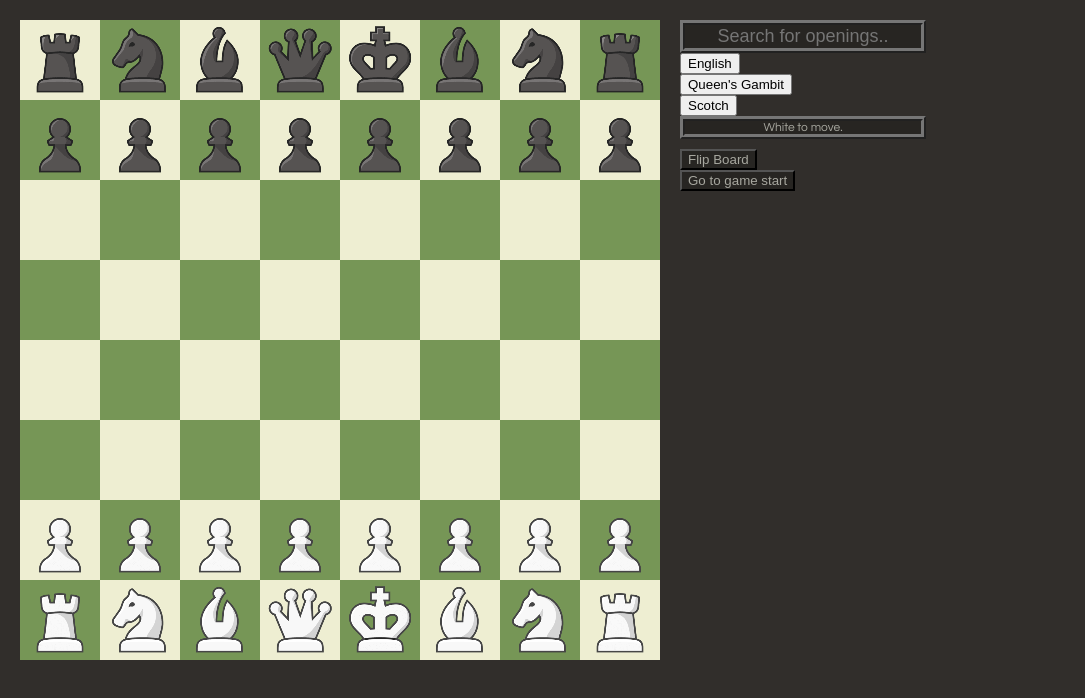
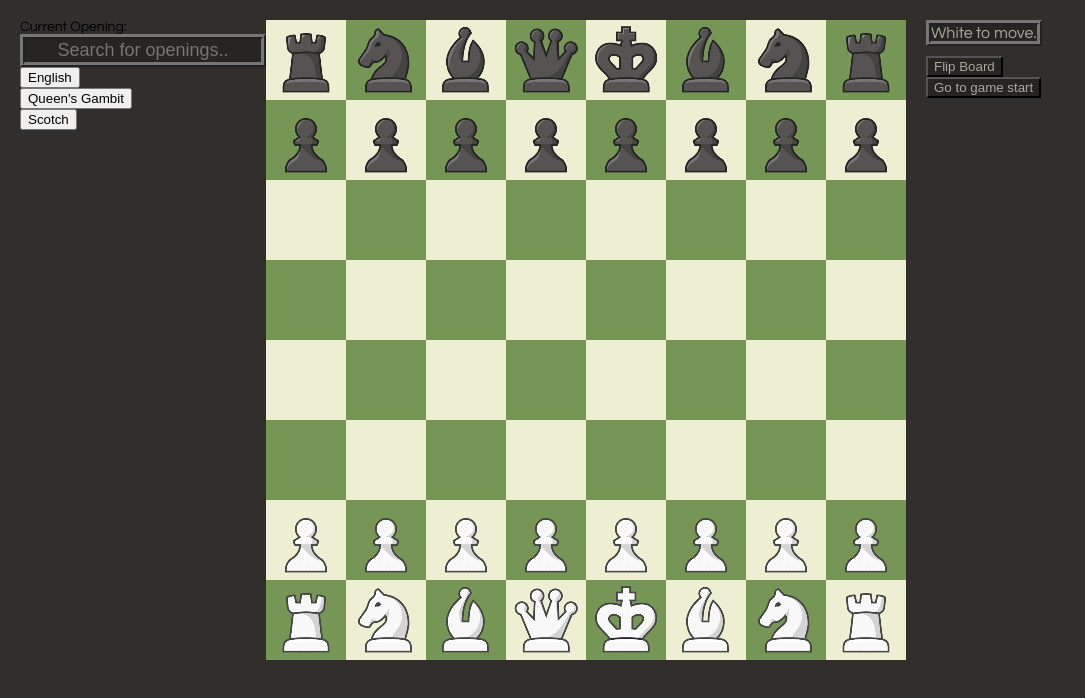
Before and after one commit to Lim-Stanley/obnoxious-openings, a React app: page / in a window 1280 px wide. Shown: the whole page, without its empty margins (0-1085 px from the left). Built offline with nearby package versions, Linux system fonts and the light colour scheme.

Commit message:
Bug fixed - King can now move out of check

```diff
--- a/src/index.css
+++ b/src/index.css
@@ -15,7 +15,7 @@ body {
   }
 
   .status {
-    font-size: 12px;
+    font-size: 16px;
     background-color: #272522;
     color: #a7a79f;
     text-align: center;
--- a/src/index.js
+++ b/src/index.js
@@ -87,10 +87,13 @@ import './index.css';
 // Pawn promotion options
 // Drag and drop
 // Opening prep system
-//    Make search bar
 //    Find a way to load the game everytime the state is updated
 // Get special sound for promotion
 // Implement en passant for a specific square
+// BUG: king cannot move out of check
+// Sound when you try to move when checked
+// Make search bar designed like chess.com search bar
+// Make box at top to show current selected opening
 
 function Square(props) {
   let bgColor = ""
@@ -329,24 +332,29 @@ class Game extends React.Component {
   constructor(props) {
     super(props);
     this.state = {
-      history: [
-        {
+      history: [{
           squares: this.initializeBoard()
-        }
-      ],
+      }],
       moveHistory: ["empty"],
-      canEnPassant: [false],
       stepNumber: 0,
       whiteIsMoving: true,
+      // For movement
       clickNumber: 1,
       movingPiece: null,
       pieceLocation: null,
+      // For Checks
       inCheck: [false],
       blackKingLocation: 4,
       whiteKingLocation: 60,
+      // For board flip mechanic
       isBoardFlipped: false,
+      // For en passant
+      canEnPassant: [false],
       blackKingMoved: false,
-      whiteKingMoved: false
+      whiteKingMoved: false,
+      // For training mode
+      freePlayMode: true,
+      openingMoveList: [],
     };
   }
 
@@ -376,13 +384,27 @@ class Game extends React.Component {
     squares[this.state.pieceLocation] = "empty"
     // If this move makes yourself checked, don't do it
     if(this.state.whiteIsMoving){
-      if (this.controlledBy("Black", this.state.whiteKingLocation, squares).length !== 0){
+      if (pieceCode === "WK"){
+        if (this.controlledBy("Black", i, squares).length !== 0){
+          // dont allow them to suicide their own king
+          this.returnToFirstClick()
+          return;
+        }
+      }
+      else if (this.controlledBy("Black", this.state.whiteKingLocation, squares).length !== 0){
         this.returnToFirstClick()
         return;
       }
     }
     else{
-      if (this.controlledBy("White", this.state.blackKingLocation, squares).length !== 0){
+      if (pieceCode === "BK"){
+        if (this.controlledBy("White", i, squares).length !== 0){
+          // dont allow them to suicide their own king
+          this.returnToFirstClick()
+          return;
+        }
+      }
+      else if (this.controlledBy("White", this.state.blackKingLocation, squares).length !== 0){
         this.returnToFirstClick()
         return;
       }
@@ -622,7 +644,6 @@ class Game extends React.Component {
 
     // First, check if it is on the same color piece. If so, return, because
     // pieces cannot move on their own pieces
-    console.log("in second handle click")
     if (this.isWhitePiece(squares[i]) && this.state.whiteIsMoving)
     {
       this.returnToFirstClick();
@@ -1210,8 +1231,7 @@ class Game extends React.Component {
         }
         i++
       }
-      if (!isIn(i, moveList))
-      {
+      if (!isIn(i, moveList)){
         this.returnToFirstClick();
         return;
       }
@@ -1625,7 +1645,6 @@ class Game extends React.Component {
     i++
   }
   squares[kingLocation] = ownColor[0] + "K"
-  console.log(moveList)
   if (moveList.length != 0)
     return false;
   // So, check for blocks and captures
@@ -1663,6 +1682,19 @@ class Game extends React.Component {
   return true;
 }
 
+setMode(mode){
+  this.setState({freePlayMode: false})
+  let moveList = [];
+  switch(mode){
+    case "Free Play": {moveList = []; this.setState({freePlayMode: false})}
+    case "English": moveList = ["c4", "e5", "Nc3"]
+    case "Queen's Gambit": moveList = ["d4", "d5", "c4"]
+    case "Scotch": moveList = ["e4", "e5", "Nf3", "Nc6", "d4"]
+  }
+  this.setState({openingMoveList: moveList})
+  return;
+}
+
 render() {
   const inCheck = this.state.inCheck.slice(0, this.state.stepNumber + 1);
   const moveHistory = this.state.moveHistory;
@@ -1725,12 +1757,16 @@ class Game extends React.Component {
     Flip Board</button>
 
   let search = [<input type="text" id="myInput" placeholder="Search for openings.."></input>]
-    search.push(<ul id="myUL"><li><button>English</button></li>
-    <li><button>Queen's Gambit</button></li>
-    <li><button>Scotch</button></li></ul>)
+  const openingList = ["English", "Queen's Gambit", "Scotch"]
+  let openingButtonList = [];
+  for (let i = 0; i < openingList.length; i++){
+    openingButtonList.push(<li><button onClick ={() => this.setMode(openingList[i])}>{openingList[i]}</button></li>)
+  }
+  search.push(<ul id="myUL">{openingButtonList}</ul>)
 
   return (
     <div className="game">
+      <div><div>Current Opening:</div>{search}</div>
       <div className="game-board">
         <Board squares={current.squares}
           onClick={i => this.handleClick(i)}
@@ -1739,7 +1775,6 @@ class Game extends React.Component {
         />
       </div>
       <div className="game-info" id = "game-info">
-          <div>{search}</div>
         <div className = "status">{status}</div>
         <div>{flipBoard}</div>
         <div>{moves}</div>
```
Lines whose indentation alone changed are shown as unchanged.
